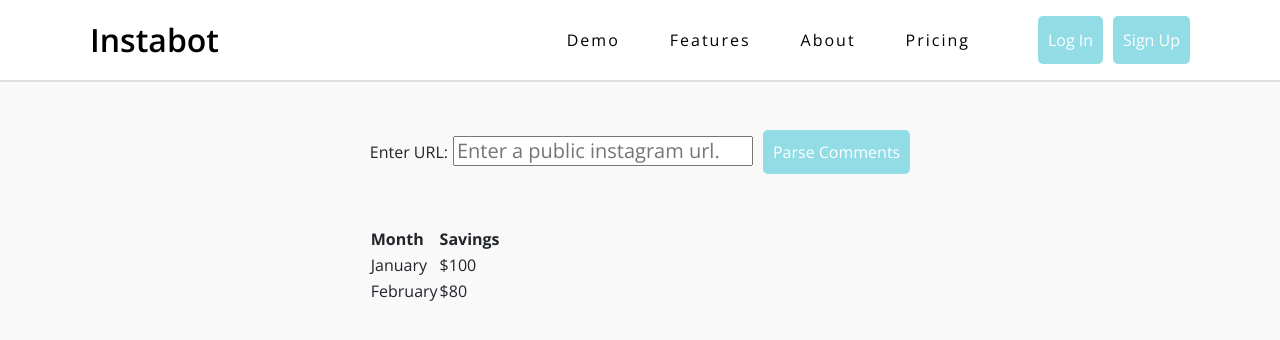
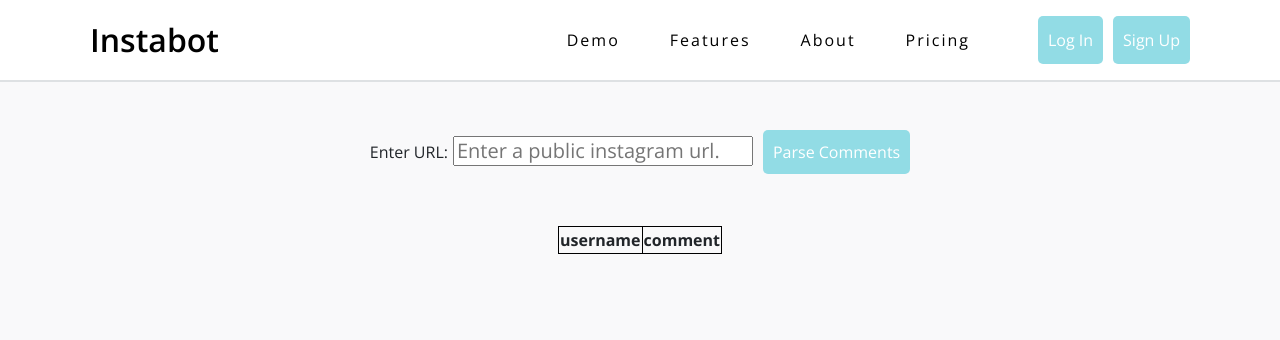
Before and after one commit to bchung1/instabot, a React (Create React App) app in the folder client/: page /instagram in a window 1280 px wide. Shown: the top 340 px of the page. Built offline with nearby package versions, Linux system fonts and the light colour scheme.

Commit message:
table and instagram page changes

```diff
--- a/client/src/components/Table.tsx
+++ b/client/src/components/Table.tsx
@@ -1,35 +1,61 @@
 import React, { ReactElement } from 'react';
 import styled from 'styled-components';
 
-interface Props {
-    children?: React.ReactNode
+type TableRow = {
+    [key: string]: string | number
 }
 
-const StyledTable = styled.table`
-    thead {
+interface Props {
+    headers: string[]
+    rows: TableRow[]
+}
 
-    }
+const Cell = styled.div`
+    border: solid 1px ${props => props.theme.gray1};
+`
 
-    tbody {
-
-    }
-
-    th {
-
-    }
-
-    tr {
-
-    }
-
-    td {
-
+const Container = styled.div`
+    table, th, td {
+        border: 1px solid black;
     }
 `
 
+export default function Table({headers, rows}: Props): ReactElement {
 
-export default function Table({children}: Props): ReactElement {
+    const renderHeadingRow = (header: string, key: number) => {
+        return (
+            <th key={key}>{header}</th>
+        )
+    }
+
+    const renderCols = (row: TableRow) => {
+        return (
+            headers.map((header, index) =>
+                <td key={index}>{row[header]}</td>
+            )
+        )
+    }
+
+    const renderRow = (row: TableRow, key: number) => {
+        return (
+            <tr key={key}>
+                {renderCols(row)}
+            </tr>
+        )
+    }
+
     return (
-        <StyledTable>{children}</StyledTable>
+        <Container>
+            <table>
+                <thead>
+                    <tr>
+                        {headers.map((header, index) => renderHeadingRow(header, index))}
+                    </tr>
+                </thead>
+                <tbody>
+                    {rows.map((row, index) => renderRow(row, index))}
+                </tbody>
+            </table>
+        </Container>
     )
 }
--- a/client/src/pages/Instagram.tsx
+++ b/client/src/pages/Instagram.tsx
@@ -23,6 +23,7 @@ const StyledButton = styled(Button)`
 export default function Instagram(): ReactElement {
 
     const [url, setURL] = useState("");
+    const [comments, setComments] = useState([]);
 
     const onChange = (e: React.FormEvent<HTMLInputElement>) => {
         setURL(e.currentTarget.value);
@@ -30,42 +31,30 @@ export default function Instagram(): ReactElement {
 
     const onClickHandler = async () => {
 
-        const comments = await axios.get("/api/comments/test", {
+        let comments = await axios.get("/api/comments/test", {
             params: {
                 url: url
             }
         });
-        console.log(comments.data);
+        setComments(comments.data);
     }
+
+    const headers = [
+        "username",
+        "comment"
+    ]
 
     return (
         <Container className="d-flex justify-content-center">
-            <Container className="mt-5">
+            <Container className="mt-5 d-flex justify-content-center">
                 <div>
                     <Label>Enter URL:</Label>
                     <Input placeholder="Enter a public instagram url." onChange={onChange}/>
                     <StyledButton onClick={onClickHandler}>Parse Comments</StyledButton>
                 </div>
             </Container>
-            <Container className="mt-5">
-                <Table>
-                    <thead>
-                        <tr>
-                        <th>Month</th>
-                        <th>Savings</th>
-                        </tr>
-                    </thead>
-                    <tbody>
-                        <tr>
-                            <td>January</td>
-                            <td>$100</td>
-                        </tr>
-                        <tr>
-                            <td>February</td>
-                            <td>$80</td>
-                        </tr>
-                    </tbody>
-                </Table>
+            <Container className="mt-5 d-flex justify-content-center">
+                <Table headers={headers} rows={comments}/>
             </Container>
         </Container>
     )
```
